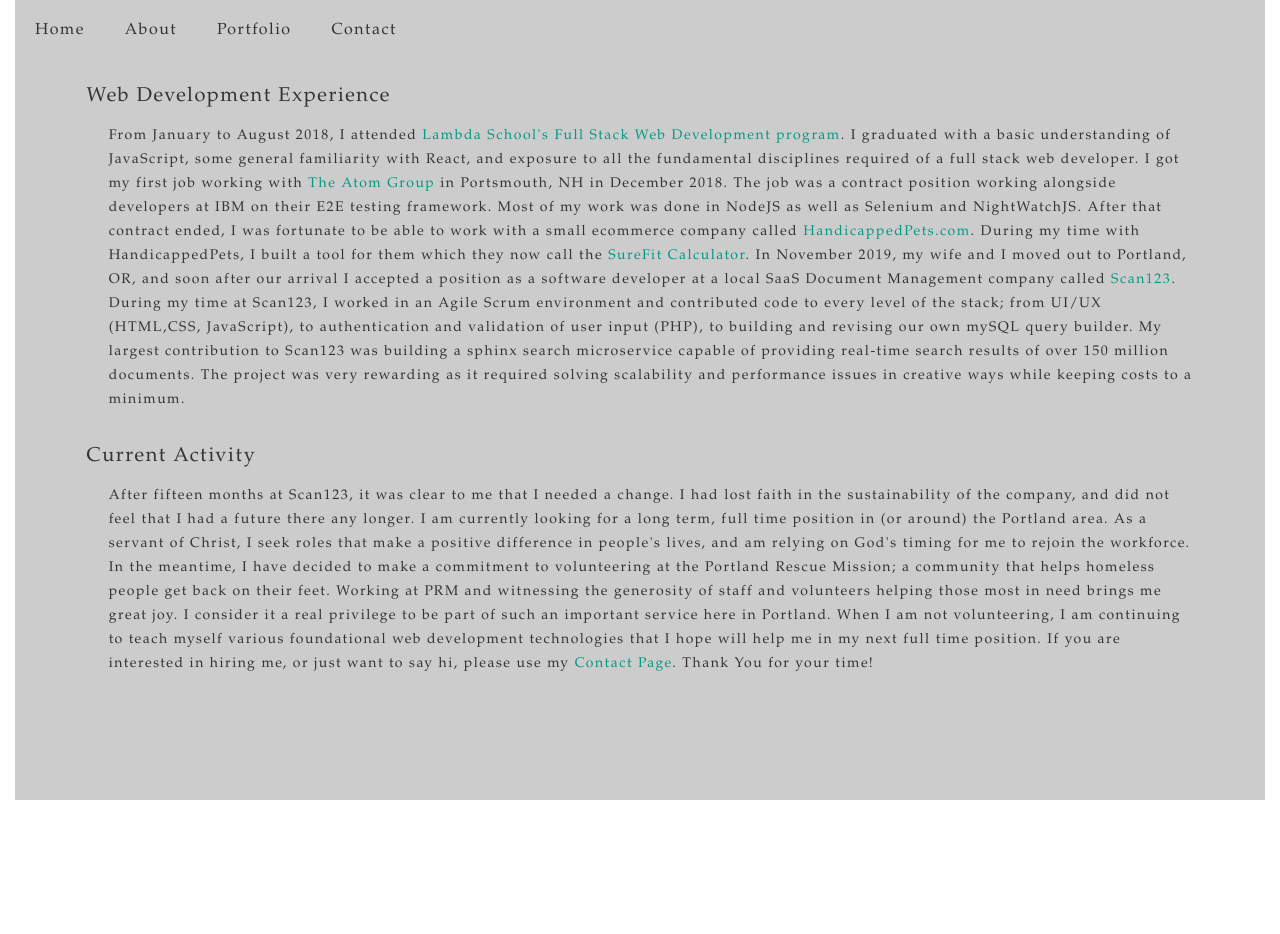
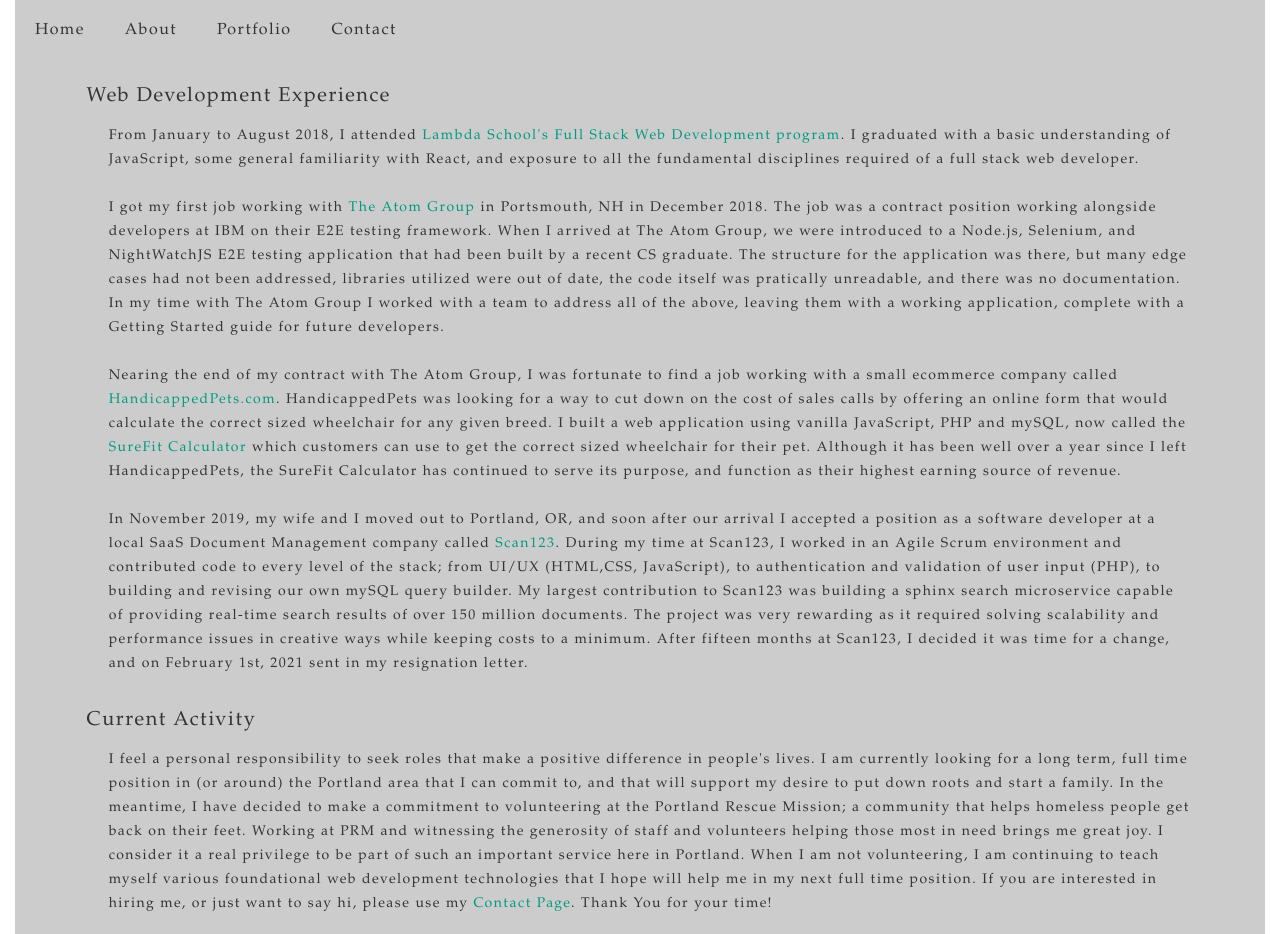
Before and after one commit to waltersgwoodward/portfolio, a React (Create React App) app: page /about in a window 1280 px wide. Before the commit the page ends 800 px from the top, so only its background shows below. Built offline with nearby package versions, Linux system fonts and the light colour scheme.

Commit message:
Bio Update

```diff
--- a/src/components/About/Bio.js
+++ b/src/components/About/Bio.js
@@ -48,23 +48,30 @@ For my yoke is easy, and my burden light. (Matthew 11:25-30)</div>
                         <div className="page-paragraph__header">Web Development Experience</div>
                         <div className="page__paragraph">From January to August 2018, I attended <BioLink href="https://lambdaschool.com/courses/full-stack-web-development" title="Lambda School's Full Stack Web Development program"/>.
 I graduated with a basic understanding of JavaScript, some general familiarity with React, and exposure to all the fundamental disciplines required of a full stack web developer.
+<br/><br/>
 I got my first job working with <BioLink href="https://www.theatomgroup.com/" title="The Atom Group"/> in Portsmouth, NH in December 2018.
 The job was a contract position working alongside developers at IBM on their E2E testing framework.
-Most of my work was done in NodeJS as well as Selenium and NightWatchJS.
-After that contract ended, I was fortunate to be able to work with a small ecommerce company called <BioLink href="https://www.handicappedpets.com/" title="HandicappedPets.com"/>.
-During my time with HandicappedPets, I built a tool for them which they now call the <BioLink href="https://www.handicappedpets.com/wheelchair-sizer/" title="SureFit Calculator"/>.
+When I arrived at The Atom Group, we were introduced to a Node.js, Selenium, and NightWatchJS E2E testing application that had been built by a recent CS graduate.
+The structure for the application was there, but many edge cases had not been addressed, libraries utilized were out of date, the code itself was pratically unreadable, and there was no documentation.
+In my time with The Atom Group I worked with a team to address all of the above, leaving them with a working application, complete with a Getting Started guide for future developers.
+<br/><br/>
+Nearing the end of my contract with The Atom Group, I was fortunate to find a job working with a small ecommerce company called <BioLink href="https://www.handicappedpets.com/" title="HandicappedPets.com"/>.
+HandicappedPets was looking for a way to cut down on the cost of sales calls by offering an online form that would calculate the correct sized wheelchair for any given breed.
+I built a web application using vanilla JavaScript, PHP and mySQL, now called the <BioLink href="https://www.handicappedpets.com/wheelchair-sizer/" title="SureFit Calculator"/> which customers can use to get the correct sized wheelchair for their pet.
+Although it has been well over a year since I left HandicappedPets, the SureFit Calculator has continued to serve its purpose, and function as their highest earning source of revenue.
+<br/><br/>
 In November 2019, my wife and I moved out to Portland, OR, and soon after our arrival I accepted a position as a software developer at a local SaaS Document Management company called <BioLink href="https://scan123.com/" title="Scan123"/>.
 During my time at Scan123, I worked in an Agile Scrum environment and contributed code to every level of the stack; from UI/UX (HTML,CSS, JavaScript), to authentication and validation of user input (PHP), to building and revising our own mySQL query builder.
 My largest contribution to Scan123 was building a sphinx search microservice capable of providing real-time search results of over 150 million documents.
 The project was very rewarding as it required solving scalability and performance issues in creative ways while keeping costs to a minimum.
+After fifteen months at Scan123, I decided it was time for a change, and on February 1st, 2021 sent in my resignation letter.
                         </div>
                     </div>
                     <div className="page-paragraph__wrap">
                         <div className="page-paragraph__header">Current Activity</div>
-                        <div className="page__paragraph">After fifteen months at Scan123, it was clear to me that I needed a change.
-I had lost faith in the sustainability of the company, and did not feel that I had a future there any longer.
-I am currently looking for a long term, full time position in (or around) the Portland area.
-As a servant of Christ, I seek roles that make a positive difference in people's lives, and am relying on God's timing for me to rejoin the workforce.
+                        <div className="page__paragraph">
+I feel a personal responsibility to seek roles that make a positive difference in people's lives.
+I am currently looking for a long term, full time position in (or around) the Portland area that I can commit to, and that will support my desire to put down roots and start a family.
 In the meantime, I have decided to make a commitment to volunteering at the Portland Rescue Mission; a community that helps homeless people get back on their feet.
 Working at PRM and witnessing the generosity of staff and volunteers helping those most in need brings me great joy.
 I consider it a real privilege to be part of such an important service here in Portland.
```
